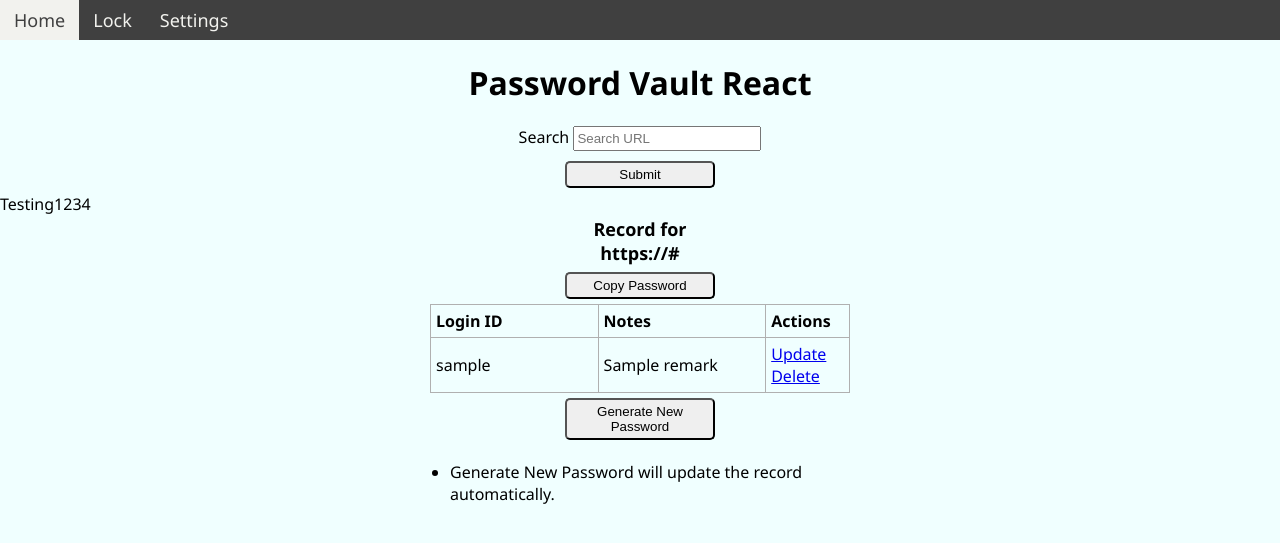
After one commit to TNirvT/Password-Manager-Web, a Flask app: template website/templates/content_react.html in a window 1280 px wide. The commit adds this page. Shown: the top 543 px of the page. Run offline with Flask 2, Linux system fonts and the light colour scheme; the template is opened without the code that fills it: most values are stand-ins (such as "Sample title", 1, 10 or a date in 2020); style sheets or scripts are compiled from the project's sources.

Commit message:
Create content_react

```diff
--- a/webpack.config.js
+++ b/webpack.config.js
@@ -1,9 +1,12 @@
 const path = require('path');
 
 module.exports = {
-  entry: './website/static/base.js',
+  entry: {
+    base: './website/static/base.js',
+    content: './website/static/content.js',
+  },
   output: {
-    filename: 'bundle.js',
+    filename: '[name].bundle.js',
     path: path.resolve(__dirname, 'website/static')
   },
   module: {
--- a/website/static/base.js
+++ b/website/static/base.js
@@ -1,11 +1,3 @@
-import React from 'react';
-import ReactDOM from 'react-dom';
-
-ReactDOM.render(
-    <div>Testing1234</div>,
-    document.getElementById('react')
-);
-
 // const navItemUnlocked = document.getElementsByClassName("nav-item-unlocked");
 // const navLength = navItemUnlocked.length
 // if (window.location.pathname !== "/"){
--- /dev/null
+++ b/website/static/content.js
@@ -0,0 +1,7 @@
+import React from 'react';
+import ReactDOM from 'react-dom';
+
+ReactDOM.render(
+    <div>Testing1234</div>,
+    document.getElementById('react')
+);
--- a/website/templates/base.html
+++ b/website/templates/base.html
@@ -36,10 +36,9 @@
   {% endwith %}
   {% block body %}
   {% endblock %}
-  <div id="react"></div>
 <script
   type="text/javascript"
-  src="{{ url_for('static', filename='bundle.js') }}">
+  src="{{ url_for('static', filename='base.bundle.js') }}">
 </script>
 </body>
 </html>
--- /dev/null
+++ b/website/templates/content_react.html
@@ -0,0 +1,64 @@
+{% extends "base.html" %}
+{% block title %}
+  - Vault
+{% endblock %}
+{% block body %}
+<form class="form-group" method="POST" action="/search">
+  <h1 class="heading">Password Vault React</h1>
+  <div>
+    <label for="url_read">Search</label>
+    <input
+      type="text"
+      class="form-control"
+      id="url_read"
+      name="url_read"
+      placeholder="Search URL"
+    />
+  </div>
+  <button type="submit" class="btn-submit">Submit</button>
+</form>
+<div id="react"></div>
+<script
+  type="text/javascript"
+  src="{{ url_for('static', filename='content.bundle.js') }}">
+</script>
+{% if result %}
+<div class="table-title">
+  <h2 class="heading">
+    Record for<br>
+    https://{{ result.url }}
+  </h2>
+  <button type="button" id="btn-copyPass" value={{ result.password }}>Copy Password</button>
+</div>
+<table>
+  <div class="table-group">
+    <colgroup>
+      <col style="width: 40%;">
+      <col style="width: 40%;">
+      <col style="width: 20%;">
+    </colgroup>
+    <tr>
+      <th>Login ID</th><th>Notes</th><th>Actions</th>
+    </tr>
+    <tr>
+      <td>{{ result.login }}</td>
+      <td>{{ result.remark }}</td>
+      <td>
+        <a href="/update/{{ result.id }}">Update</a><br>
+        <form id="form-del" method="POST" action="/delete/{{ result.id }}">
+          <a id="anchor-del" href="#">Delete</a>
+        </form>
+      </td>
+    </tr>
+  </div>
+</table>
+<!-- <div class="gen-group"> -->
+<form class="form-group" method="POST" action="/generate_new">
+  <button type="submit" id="generate_new" name="generate_new" value={{ result.id }}>Generate New Password</button><br>
+  <ul class="list-notes">
+    <li>Generate New Password will update the record automatically.</li>
+  </ul>
+<!-- </div> -->
+</form>
+{% endif %}
+{% endblock %}
```
Also changed, not shown: website/views.py (+9 -3 lines).
